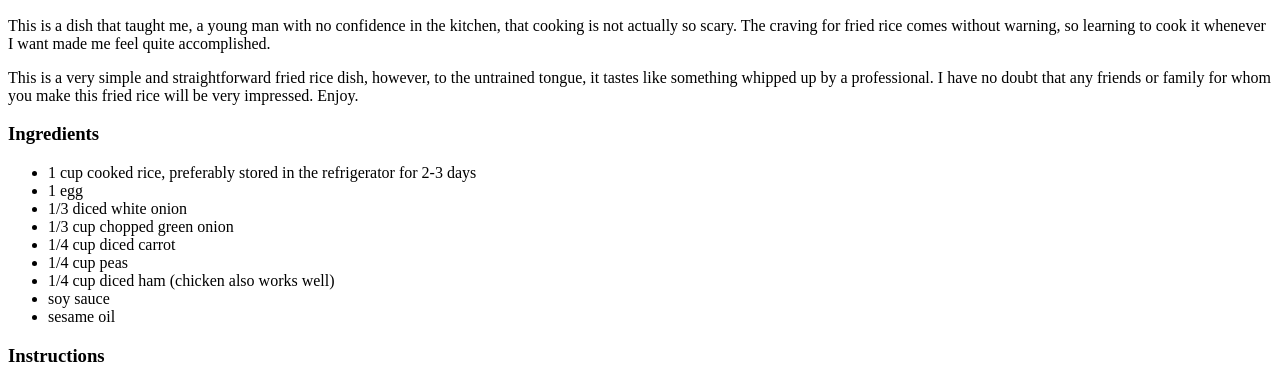
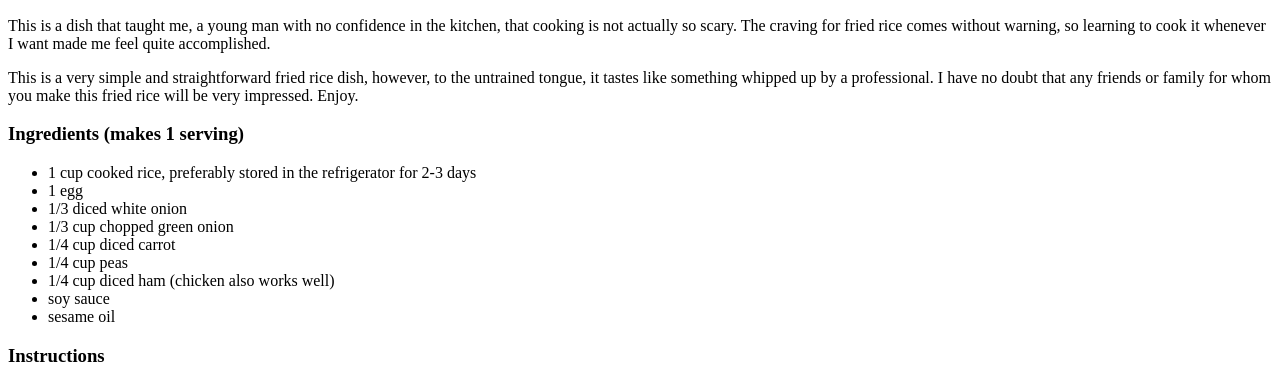
Before and after one commit to dhealey98/odin-recipes, a plain HTML site: page recipes/fried-rice.html in a window 1280 px wide. Shown: the part 434-804 px from the top of the page. Drawn offline with Linux system fonts and the light colour scheme.

Commit message:
Edit text of fried-rice.html

```diff
--- a/recipes/fried-rice.html
+++ b/recipes/fried-rice.html
@@ -21,7 +21,7 @@
             impressed. Enjoy.
         </p>
 
-        <h3>Ingredients</h3>
+        <h3>Ingredients (makes 1 serving)</h3>
         <ul>
             <li>1 cup cooked rice, preferably stored in the refrigerator
                 for 2-3 days</li>
```
